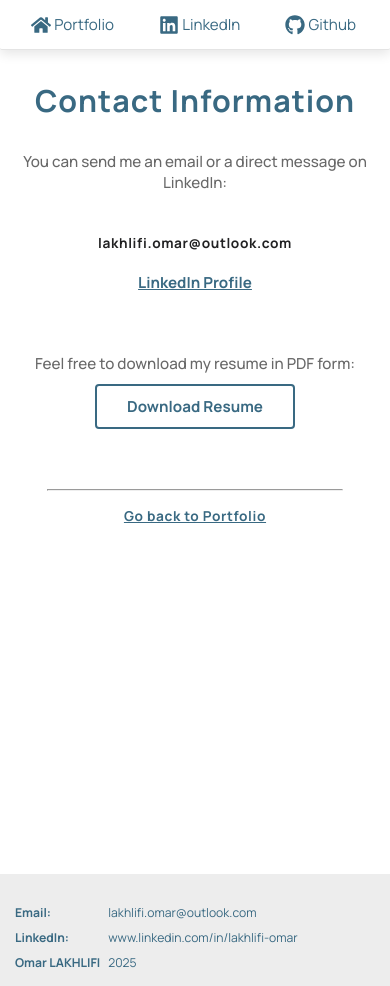
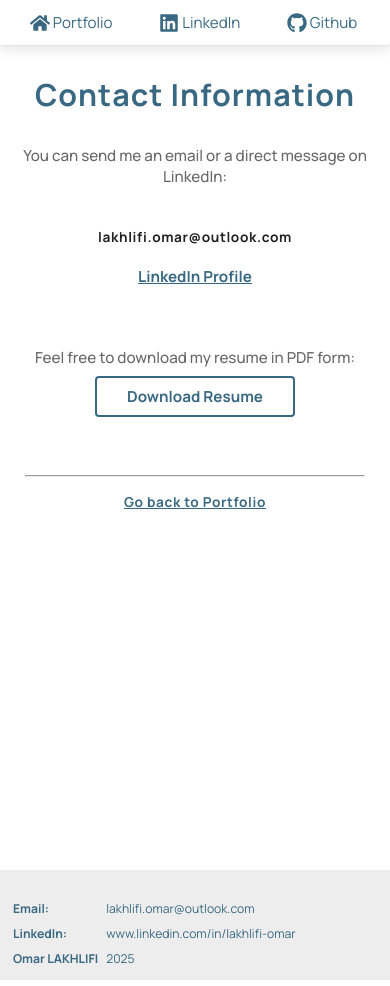
Before and after one commit to dev-omar-l/portfolio-simple, a plain HTML site: page contact/contact.html in a window 390 px wide. Drawn offline with Linux system fonts and the light colour scheme.

Commit message:
ajusting padding, contact page shadow-box on desktop view, slightly smaller navbar on mobile view

```diff
--- a/style.css
+++ b/style.css
@@ -10,7 +10,7 @@ body {
 }
 
 div {
-  padding: 10px;
+  padding: 8px;
 }
 
 td {
@@ -24,7 +24,7 @@ td {
   top: 0;
   left: 0;
   width: 100vw;
-  height: 50px;
+  height: 46px;
   display: flex;
   justify-content: space-around;
   align-items: center;
@@ -80,7 +80,7 @@ hr {
 
 .contact hr {
   display: inline-block;
-  width: 80%;
+  width: 95%;
   max-width: 800px;
   margin-top: 40px;
   margin-bottom: 10px;
@@ -89,6 +89,8 @@ hr {
 .contact {
   height: 100vh;
   text-align: center;
+  padding-left: 16px;
+  padding-right: 16px;
 }
 
 .contact h3 {
@@ -284,7 +286,7 @@ li::marker {
   font-weight: bold;
 }
 
-/*Media Query max 560px */
+/*Media Query max 560px [mobile] */
 @media screen and (max-width: 560px) {
   html {
     font-size: 0.95rem;
@@ -345,7 +347,8 @@ li::marker {
   .education,
   .skills,
   .experience,
-  .projects {
+  .projects,
+  .contact {
     border: solid 1px white;
     background: white;
     box-shadow: rgba(0, 0, 0, 0.1) 0px 4px 12px;
```
